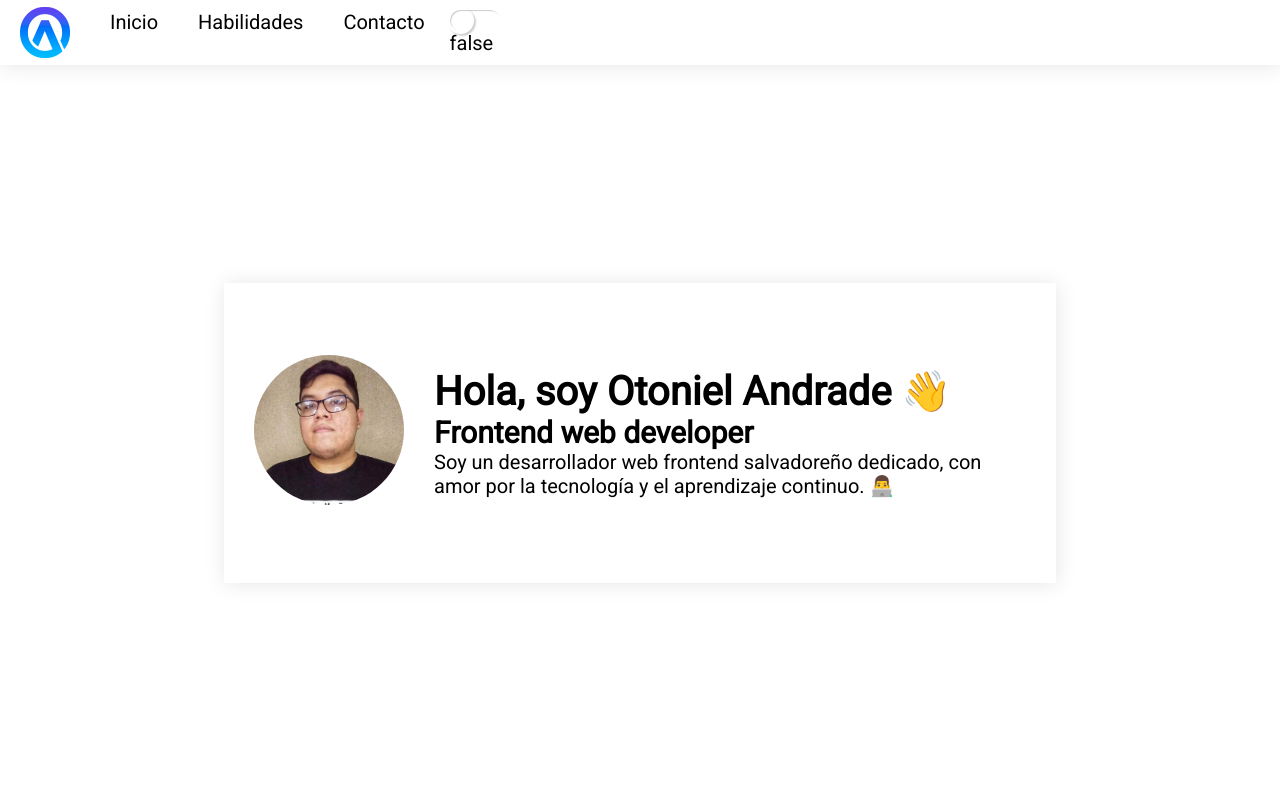
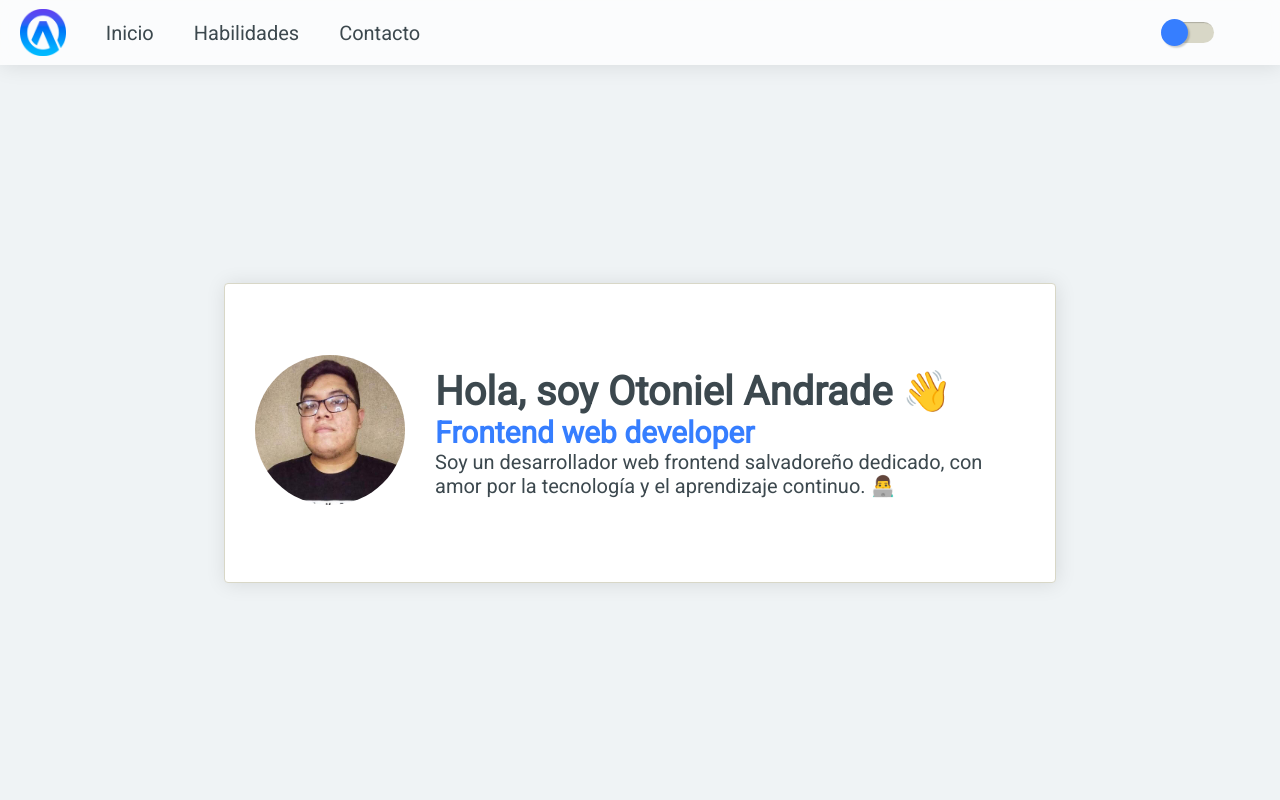
Before and after one commit to otonielandrade7/personal-website, a Vue app: page / in a window 1280 px wide. Shown: the top 800 px of the page. Built offline with nearby package versions, Linux system fonts and the light colour scheme.

Commit message:
darkmode working

```diff
--- a/public/index.html
+++ b/public/index.html
@@ -29,7 +29,7 @@
   <link href="https://fonts.googleapis.com/css2?family=Roboto&display=swap" rel="stylesheet">
 </head>
 
-<body>
+<body class="">
   <noscript>
     <strong>We're sorry but <%= htmlWebpackPlugin.options.title %> doesn't work properly without JavaScript enabled.
       Please enable it to continue.</strong>
--- a/src/App.vue
+++ b/src/App.vue
@@ -29,7 +29,7 @@ export default {
 </script>
 
 <style>
-.light {
+.light-mode {
   --border-radius-default: 4px;
   --color-primary: #367eff;
   --color-text-default: #3c484e;
@@ -37,7 +37,24 @@ export default {
   --color-border: #d8d7c7;
   --color-bg: #eff3f5;
   --color-base: #fff;
+  --glass: rgba(255, 255, 255, 0.75);
+  --toggle-bg: #d8d7c7;
 }
+.dark-mode {
+  --color-primary: #2b70f1;
+  --color-base: #212e36;
+  --color-base-opacity: #383737;
+  --color-secondary: #eed625;
+  --color-border: #1f2930;
+  --color-bg: #192229;
+  --color-text-default: rgb(239, 243, 245);
+  --color-text-secondary: #eee;
+  --color-white: #fff;
+  --glass: rgba(33, 46, 54, 0.75);
+  --toggle-bg: #094977;
+}
+/* @media (prefers-color-scheme: dark) {
+} */
 * {
   margin: 0;
   padding: 0;
@@ -54,6 +71,7 @@ body {
   width: 100vw;
   max-width: 100vw;
   background-color: var(--color-bg);
+  color: var(--color-text-default);
 }
 main > #skills {
   padding-top: 7rem;
--- a/src/components/Navbar.vue
+++ b/src/components/Navbar.vue
@@ -54,22 +54,15 @@
         <li class="navbar-item">
           <a class="navbar-link" href="#contact">Contacto</a>
         </li>
-        <li class="navbar-item">
-          <div>
+        <li class="navbar-item darkmode-toggle-container">
           <input
             v-model="darkmodeTheme"
             type="checkbox"
             name="checkbox"
             id="checkbox"
+            v-on:change="themeToggler()"
           />
-            <label
-              v-on:click="xd()"
-              class="darkmode-toggle"
-              for="checkbox"
-            >
-            </label>
-            {{ darkmodeTheme }}
-          </div>
+          <label class="darkmode-toggle" for="checkbox"> </label>
         </li>
       </ul>
     </nav>
@@ -92,32 +85,30 @@ export default {
     toggleNavbar: function () {
       this.mobileNavbar = !this.mobileNavbar;
     },
-    xd(){
-      this.darkmodeTheme=!this.darkmodeTheme;
-      this.toggleDarkmode();
+    check() {
+      console.log(this.theme);
+      if (this.theme === "dark") {
+        this.darkmodeTheme = true;
+      }
+      if (this.theme === "light" || this.theme === null) {
+        this.darkmodeTheme = false;
+      }
+      this.themeToggler();
     },
-    toggleDarkmode: function () {
-      console.log("🚀 ~ this.darkmodeTheme", this.darkmodeTheme);
-      this.darkmodeTheme
-        ? localStorage.setItem("theme", "dark")
-        : localStorage.setItem("theme", "light");
-    },
-    checkTheme: function () {
-      if (this.theme === null) {
+    themeToggler() {
+      if (this.darkmodeTheme) {
+        document.querySelector("body").classList.remove("light-mode");
+        document.querySelector("body").classList.add("dark-mode");
+        localStorage.setItem("theme", "dark");
+      } else if (!this.darkmodeTheme) {
+        document.querySelector("body").classList.remove("dark-mode");
+        document.querySelector("body").classList.add("light-mode");
         localStorage.setItem("theme", "light");
       }
-      if (this.theme === "light") {
-        console.log("luz!");
-        this.darkmodeTheme = false;
-      } else if (this.theme === "dark") {
-        console.log("tinieblas!");
-        this.darkmodeTheme = true;
-      }
-      this.toggleDarkmode();
     },
   },
   created() {
-    this.checkTheme();
+    this.check();
     document.body.addEventListener(
       "click",
       () => {
@@ -137,7 +128,7 @@ export default {
   padding: 0 2rem;
   align-items: center;
   height: 6.5rem;
-  background-color: rgba(255, 255, 255, 0.75);
+  background-color: var(--glass);
   box-shadow: 1px 1px 20px rgba(0, 0, 0, 0.1);
   position: sticky;
   top: 0;
@@ -156,6 +147,9 @@ export default {
   display: none;
   order: 3;
   width: 4.5rem;
+}
+.toggle-container svg path {
+  fill: var(--color-text-default);
 }
 .white-div {
   order: 4;
@@ -180,14 +174,20 @@ export default {
 #checkbox {
   display: none;
 }
+.navbar-list .navbar-item.darkmode-toggle-container {
+  display: flex;
+  justify-content: center;
+  margin: 0 0 0 auto;
+}
 .darkmode-toggle {
   display: flex;
   width: 5rem;
   padding: 0.3rem;
+  margin: 0.5rem;
   border-radius: 100px;
   cursor: pointer;
   justify-content: flex-start;
-  background-color: var(--color-bg);
+  background-color: var(--toggle-bg);
   box-shadow: 1px 1px 1px rgba(0, 0, 0, 0.2) inset;
   align-items: center;
 }
@@ -208,10 +208,12 @@ export default {
 .navbar-nav {
   order: 2;
   margin-left: 2rem;
+  width: 100%;
 }
 .navbar-list {
   display: flex;
   list-style-type: none;
+  align-items: center;
 }
 
 .navbar-list .navbar-item {
```
Also changed, not shown: src/assets/moon.svg (added), src/assets/sun.svg (added). Lines whose indentation alone changed are shown as unchanged.
